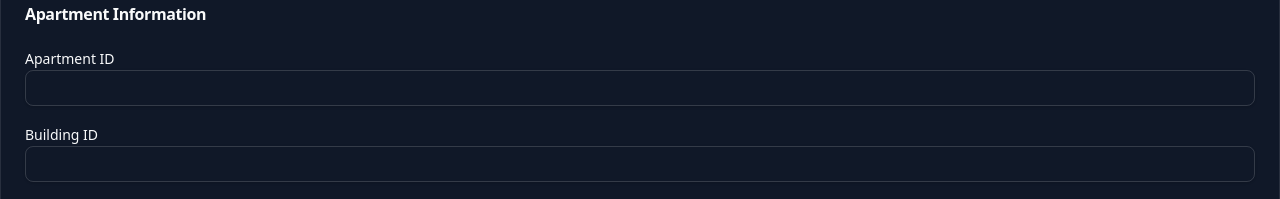
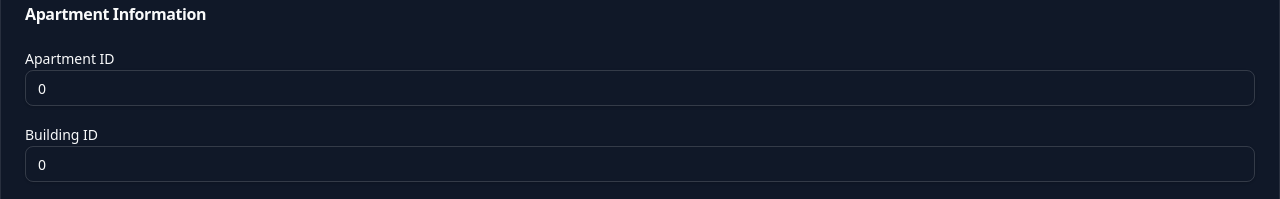
Before and after one commit to whiteou7/IT3180-2025I-SE02, a Next.js app: page /test in a window 1280 px wide. Shown: the part 601-800 px from the top of the page. Built offline with nearby package versions, Linux system fonts and the light colour scheme; no server answers; the database is empty.

Commit message:
fix: state issue

```diff
--- a/components/ApartmentInfoForm.tsx
+++ b/components/ApartmentInfoForm.tsx
@@ -1,4 +1,4 @@
-import { useState } from "react"
+import { useEffect, useState } from "react"
 import { Apartment } from "@/types/apartments"
 import { Card, CardContent, CardHeader, CardTitle } from "@/components/ui/card"
 import { Input } from "@/components/ui/input"
@@ -13,14 +13,25 @@ type ApartmentInfoFormProps = {
 }
 
 export function ApartmentInfoForm({ apartment }: ApartmentInfoFormProps) {
-  const [formData, setFormData] = useState({
-    apartmentId: apartment.apartmentId,
-    buildingId: apartment.buildingId,
-    floor: apartment.floor,
-    apartmentNumber: apartment.apartmentNumber,
-    monthlyFee: apartment.monthlyFee,
+  const [formData, setFormData] = useState<Apartment>({
+    apartmentId: 0,
+    buildingId: 0,
+    floor: 0,
+    apartmentNumber: 0,
+    monthlyFee: 0,
   })
-  console.log(formData)
+
+  useEffect(() => {
+    if (apartment) {
+      setFormData({
+        apartmentId: apartment.apartmentId,
+        buildingId: apartment.buildingId,
+        floor: apartment.floor,
+        apartmentNumber: apartment.apartmentNumber,
+        monthlyFee: apartment.monthlyFee,
+      })
+    }
+  }, [apartment])
 
   const handleChange = (e: React.ChangeEvent<HTMLInputElement>) => {
     const { id, value, type } = e.target
--- a/components/UserInfoForm.tsx
+++ b/components/UserInfoForm.tsx
@@ -1,4 +1,4 @@
-import { useState } from "react"
+import { useEffect, useState } from "react"
 import { User } from "@/types/users"
 import { Card, CardContent, CardHeader, CardTitle } from "@/components/ui/card"
 import { Input } from "@/components/ui/input"
@@ -13,13 +13,27 @@ type UserInfoFormProps = {
 }
 
 export function UserInfoForm({ user }: UserInfoFormProps) {
-  const [formData, setFormData] = useState({
-    email: user.email,
-    fullName: user.fullName,
-    yearOfBirth: user.yearOfBirth,
-    role: user.role,
-    gender: user.gender
+  const [formData, setFormData] = useState<User>({
+    userId: "",
+    email: "",
+    fullName: "",
+    yearOfBirth: 0,
+    role: "tenant",
+    gender: "male"
   })
+
+  useEffect(() => {
+    if (user) {
+      setFormData({
+        userId: user.userId,
+        email: user.email,
+        fullName: user.fullName,
+        yearOfBirth: user.yearOfBirth,
+        role: user.role,
+        gender: user.gender
+      })
+    }
+  }, [user])
 
   const handleChange = (e: React.ChangeEvent<HTMLInputElement>) => {
     const { id, value } = e.target
--- a/pages/test.tsx
+++ b/pages/test.tsx
@@ -22,7 +22,6 @@ export default function Home() {
     floor: null,
     monthlyFee: null,
     apartmentNumber: null,
-
   })
 
   useEffect(() => {
```
